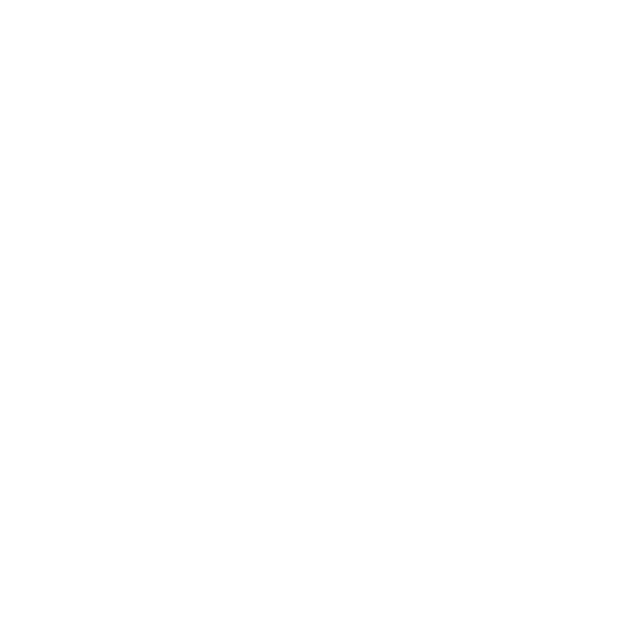
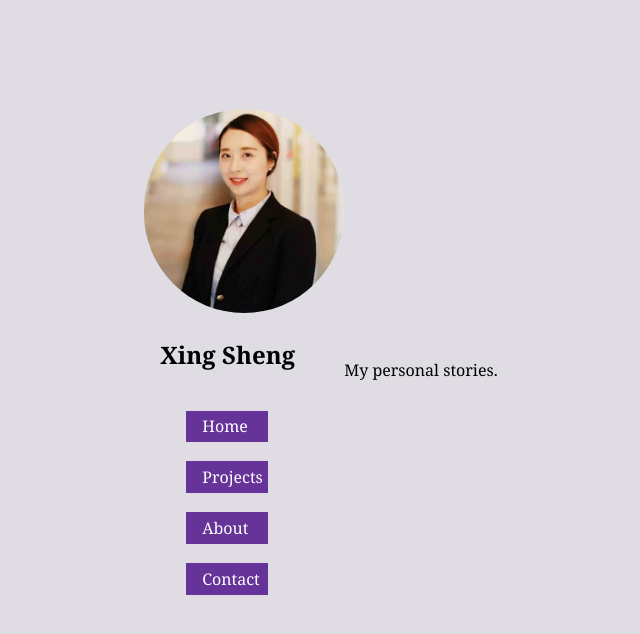
Before and after one commit to x-sheng/x-sheng.github.io, a plain HTML site: page personal.html in a window 1280 px wide. Shown: the whole page, without its empty margins (319-959 px from the left). Drawn offline with Linux system fonts and the light colour scheme.

Commit message:
add more pages

```diff
--- a/contact.html
+++ b/contact.html
@@ -1,4 +1,31 @@
 <!DOCTYPE html>
+
 <body>
-    <h1>Contact Me</h1>
+
+  <head>
+    <link rel="stylesheet" href="stylesheet.css">
+  </head>
+  <div class="wrapper"></div>
+  <header class="nav-area">
+    <nav>
+      <span>
+        <img class="rounded-lg" src="img/profile.jpeg" title="I'm Xing" width="200" />
+      </span>
+      <h1 id="name">Xing Sheng</h1>
+      <div id="navbar">
+        <ul class="navbar">
+          <li><a href="index.html">Home</a></li>
+          <li><a href="projects.html">Projects</a></li>
+          <li><a href="about.html">About</a></li>
+          <li><a href="contact.html">Contact</a></li>
+        </ul>
+      </div>
+    </nav>
+  </header>
+  <div class="content">
+    <p class="bio">
+      My contact information.
+    </p>
+  </div>
+  </div>
 </body>
--- a/personal.html
+++ b/personal.html
@@ -0,0 +1,33 @@
+<!DOCTYPE html>
+
+<body>
+
+  <head>
+    <link rel="stylesheet" href="stylesheet.css">
+  </head>
+  <div class="wrapper"></div>
+  <header class="nav-area">
+    <nav>
+      <span>
+        <img class="rounded-lg" src="img/profile.jpeg" title="I'm Xing" width="200" />
+      </span>
+      <h1 id="name">Xing Sheng</h1>
+      <div id="navbar">
+        <ul class="navbar">
+          <li><a href="index.html">Home</a></li>
+          <li><a href="projects.html">Projects</a></li>
+          <li><a href="about.html">About</a></li>
+          <li><a href="contact.html">Contact</a></li>
+        </ul>
+      </div>
+    </nav>
+  </header>
+  <div class="content">
+    <p class="bio">
+      My personal stories.
+    </p>
+    <ul>
+    </ul>
+  </div>
+  </div>
+</body>
```
Also changed, not shown: index.html (+1 -1 lines), projects.html (+31 -0 lines).
